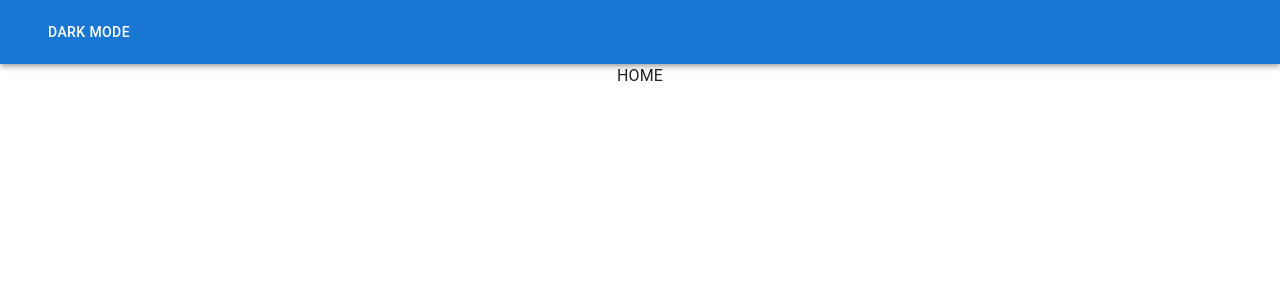
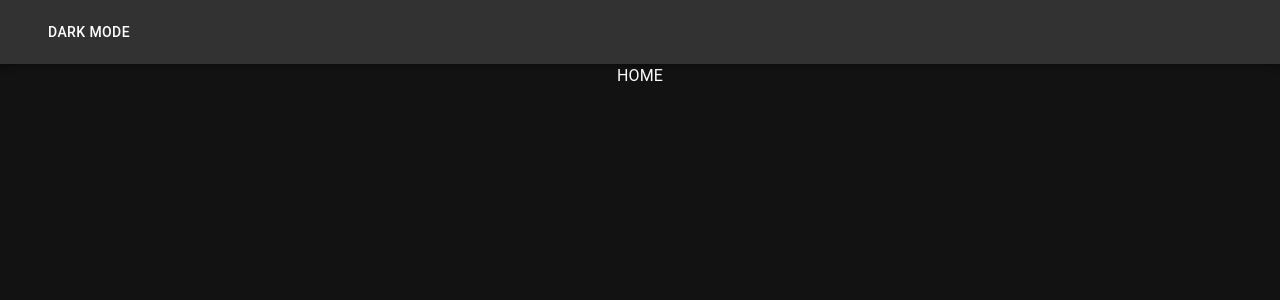
Before and after one commit to sksbkt/p-n15, a Next.js app: page / in a window 1280 px wide. Shown: the top 300 px of the page. Built offline with nearby package versions, Linux system fonts and the light colour scheme; some icons are missing; what @mui/material-nextjs would draw is missing.

Commit message:
fix: update theme provider to use useEffect for mode changes and improve structure

```diff
--- a/src/providers/themeProvider.tsx
+++ b/src/providers/themeProvider.tsx
@@ -11,21 +11,22 @@ import {
   ThemeProvider,
   useColorScheme,
 } from "@mui/material";
-import { useMemo } from "react";
+import { useEffect, useMemo } from "react";
 // import { useEffect } from "react";
 import { Provider } from "react-redux";
 
-const ThemeContent = ({ children }: { children: React.ReactNode }) => {
-  const { setColorScheme } = useColorScheme();
+const ThemeBaseContent = ({ children }: { children: React.ReactNode }) => {
   const mode = useThemeMode();
   const { setMode } = useColorScheme();
 
-  useMemo(() => setMode(mode), [mode]);
-
+  useEffect(() => setMode(mode), [mode, setMode]);
+  return children;
+};
+const ThemeContent = ({ children }: { children: React.ReactNode }) => {
   return (
     <ThemeProvider theme={theme}>
       <CssBaseline enableColorScheme />
-      {children}
+      <ThemeBaseContent>{children}</ThemeBaseContent>
     </ThemeProvider>
   );
 };
```
